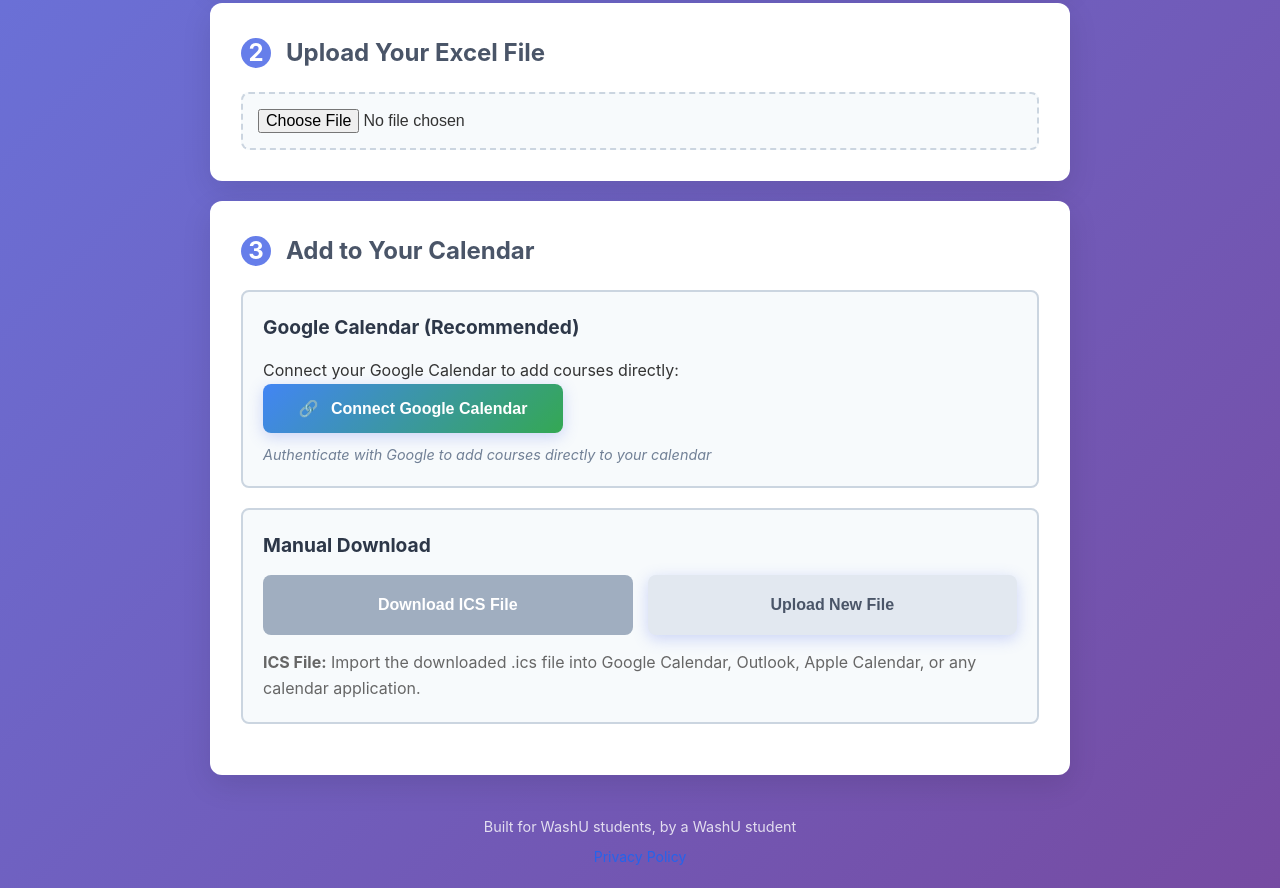
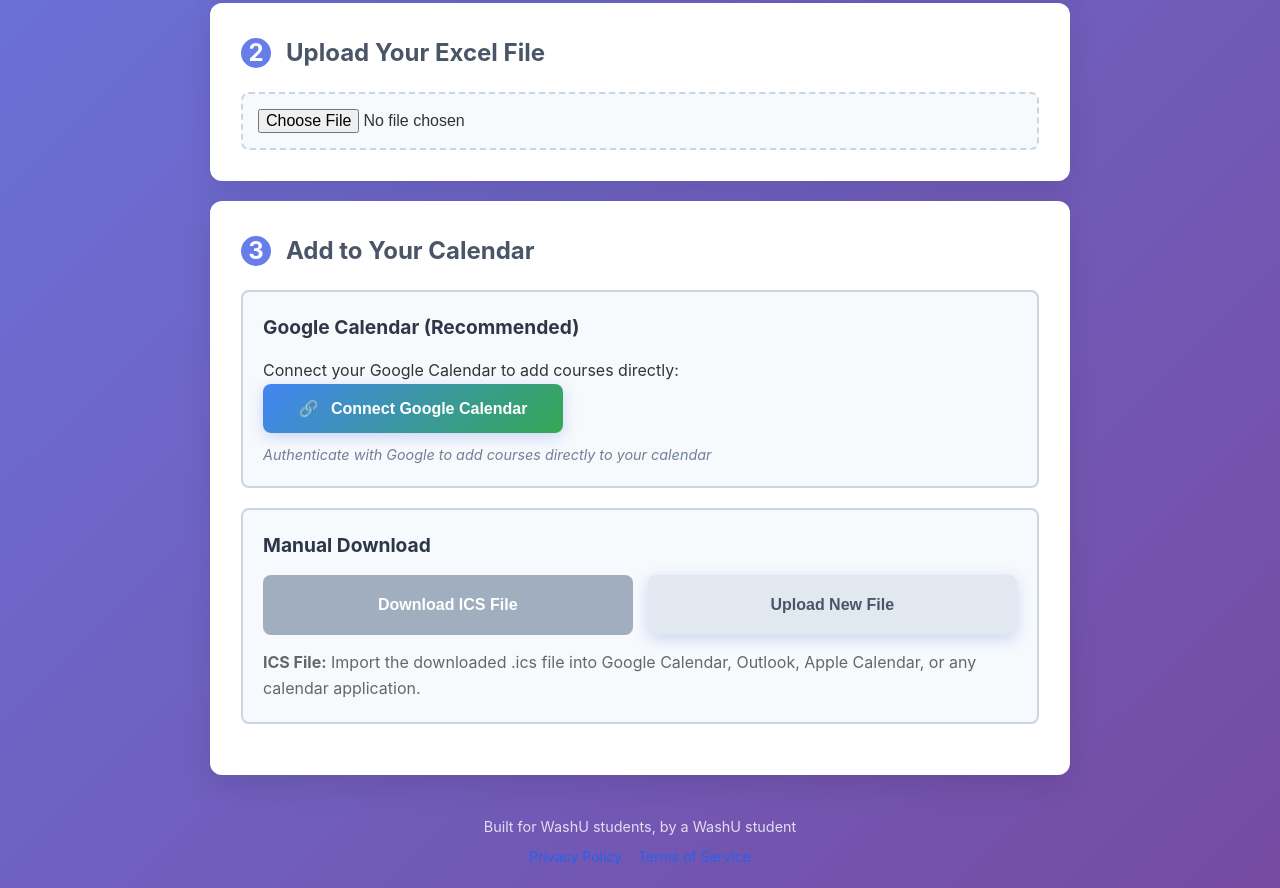
Before and after one commit to Daniel-Unah/workday-to-googlecal, a website: page public/index.html in a window 1280 px wide. Shown: the part 813-1701 px from the top of the page. Drawn offline with Linux system fonts and the light colour scheme; no server answers.

Commit message:
added terms of service

```diff
--- a/public/index.html
+++ b/public/index.html
@@ -103,7 +103,8 @@
         <div class="footer">
             <p>Built for WashU students, by a WashU student</p>
             <p style="margin-top: 8px; font-size: 14px;">
-                <a href="/privacy.html" style="color: #2563eb; text-decoration: none;">Privacy Policy</a>
+                <a href="/privacy.html" style="color: #2563eb; text-decoration: none; margin-right: 12px;">Privacy Policy</a>
+                <a href="/terms.html" style="color: #2563eb; text-decoration: none;">Terms of Service</a>
             </p>
         </div>
     </div>
```
